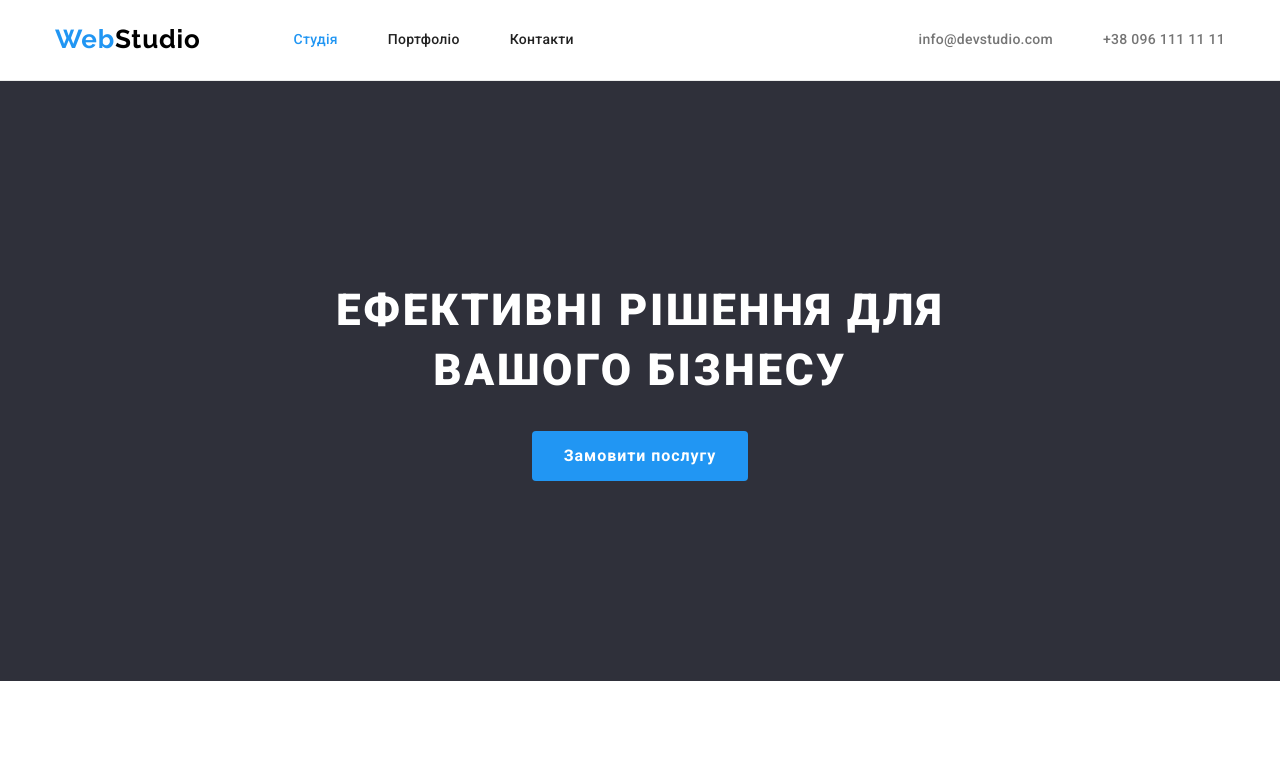
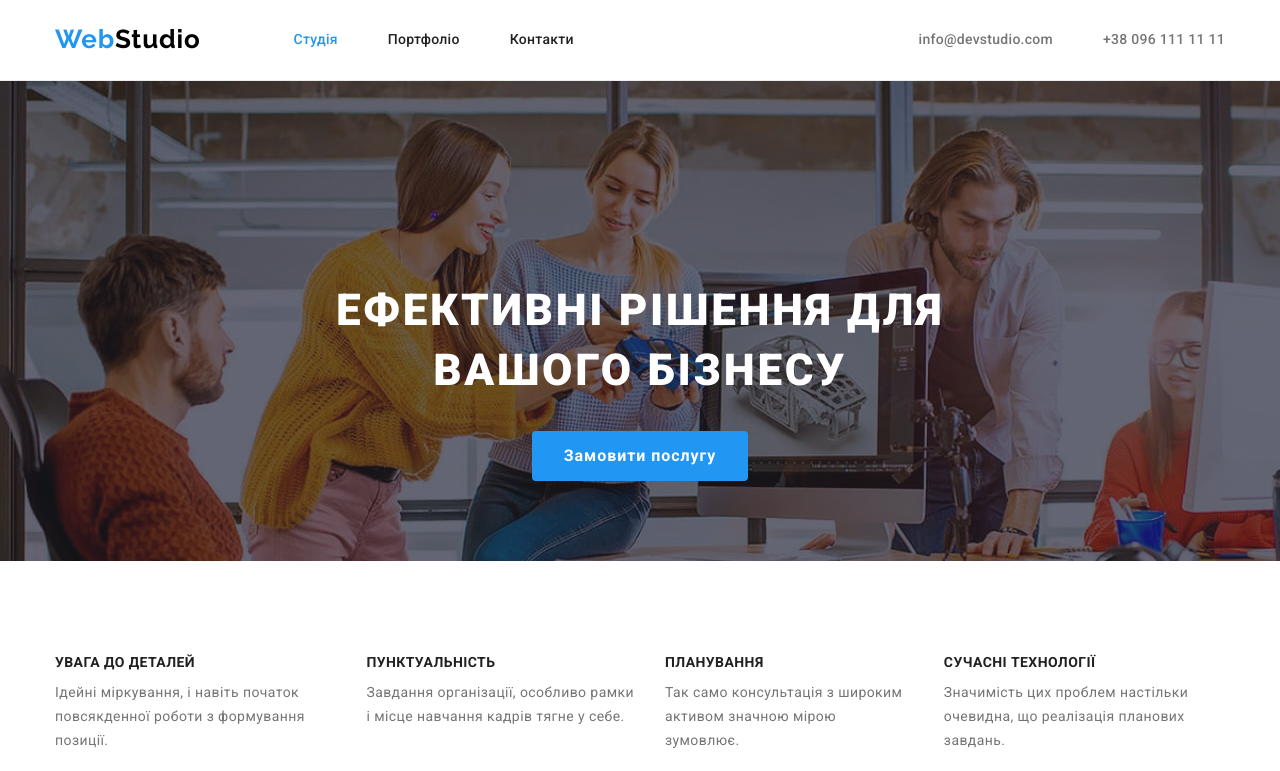
Before and after one commit to MykhailoST/goit-markup-hw-04, a plain HTML site: page index.html in a window 1280 px wide. Shown: the top 771 px of the page. Drawn offline with nearby package versions, Linux system fonts and the light colour scheme.

Commit message:
ДЗ 4 icon

```diff
--- a/css/styles.css
+++ b/css/styles.css
@@ -170,11 +170,24 @@ header {
 
 /*hero*/
 
+.overley {
+    max-width: 1600px;
+    height: 480px;
+    margin-left: auto;
+    margin-right: auto;
+
+    background-image: linear-gradient(to right,
+                rgba(47, 48, 58, 0.4),
+                rgba(47, 48, 58, 0.4)),
+                url(../images/Img-hero.jpg);
+
+   }
+
 .hero {
     padding: 200px 0;
     text-align: center;
 
-    background: #2F303A;
+    background-color: #2F303A;
 }
 
 .hero-title {
--- a/index.html
+++ b/index.html
@@ -35,7 +35,7 @@
 
 
     <main> <!--Основний вміст сторінки -->
-           <section class="hero">
+           <section class="hero overley">
                 <div class="container">
                     <h1 class="hero-title">Ефективні рішення для вашого бізнесу</h1>
                     <button type="button" class="button">Замовити послугу</button>
```
Also changed, not shown: images/Img-hero.jpg (added).
